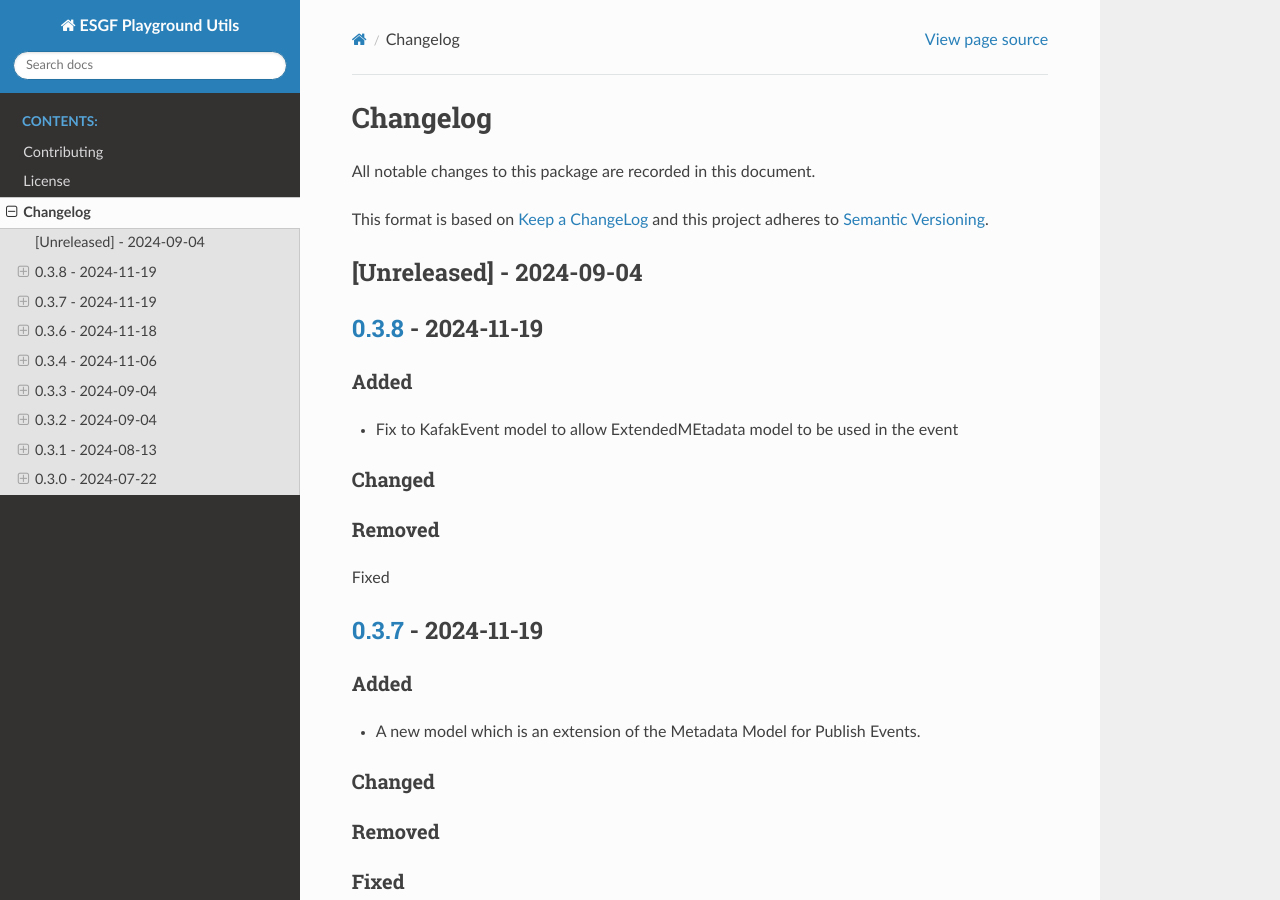
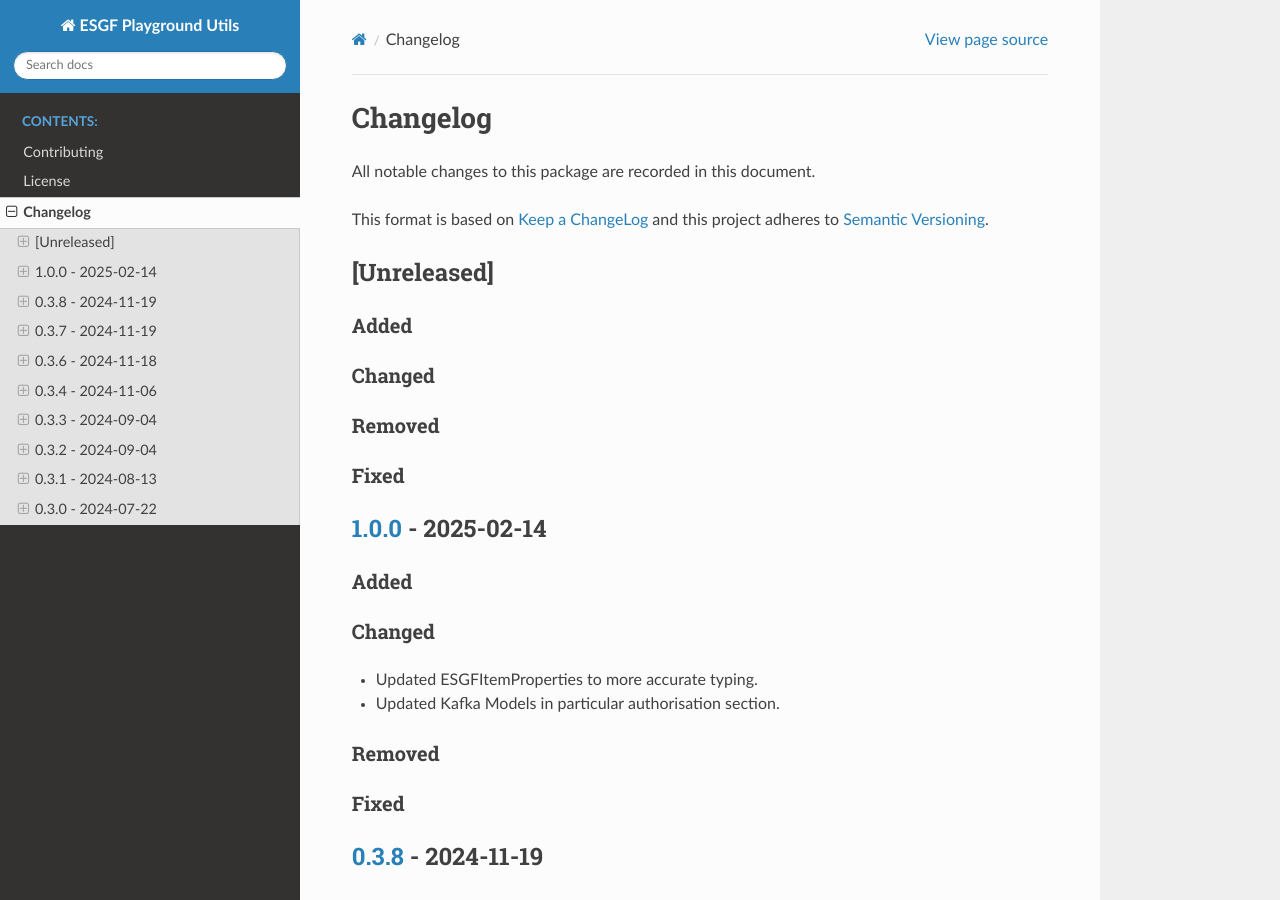
Before and after one commit to ESGF/esgf-playground-utils, a Sphinx documentation site: the page built from docs/changelog.rst, in a window 1280 px wide and 900 px high. Built offline with Sphinx 7.4.7 and the Read the Docs theme 3.1.0, drawn with Linux system fonts in a browser that asks for light colours; pages that are not in the unit, such as notebooks, are missing from menus.

Commit message:
update to version 1.0.0.

```diff
--- a/CHANGELOG.rst
+++ b/CHANGELOG.rst
@@ -6,8 +6,37 @@ All notable changes to this package are recorded in this document.
 This format is based on `Keep a ChangeLog <https://keepachangelog.com/>`_ and this project
 adheres to `Semantic Versioning <https://semver.org>`_.
 
-[Unreleased] - 2024-09-04
--------------------------
+[Unreleased]
+------------
+
+Added
+^^^^^
+
+Changed
+^^^^^^^
+
+Removed
+^^^^^^^
+
+Fixed
+^^^^^
+
+`1.0.0 <https://github.com/ESGF/esgf-playground-utils/releases/tag/1.0.0>`_  - 2025-02-14
+-----------------------------------------------------------------------------------------
+
+Added
+^^^^^
+
+Changed
+^^^^^^^
+- Updated ESGFItemProperties to more accurate typing.
+- Updated Kafka Models in particular authorisation section.
+
+Removed
+^^^^^^^
+
+Fixed
+^^^^^
 
 `0.3.8 <https://github.com/ESGF/esgf-playground-utils/releases/tag/0.3.8>`_  - 2024-11-19
 -----------------------------------------------------------------------------------------
@@ -23,6 +52,7 @@ Removed
 ^^^^^^^
 
 Fixed
+^^^^^
 
 `0.3.7 <https://github.com/ESGF/esgf-playground-utils/releases/tag/0.3.7>`_  - 2024-11-19
 -----------------------------------------------------------------------------------------
--- a/docs/conf.py
+++ b/docs/conf.py
@@ -13,7 +13,7 @@ sys.path.insert(0, os.path.abspath("../.."))
 project = "ESGF Playground Utils"
 copyright = "2024, David Poulter"
 author = "David Poulter"
-release = "0.3.4"
+release = "1.0.0"
 
 # -- General configuration ---------------------------------------------------
 # https://www.sphinx-doc.org/en/master/usage/configuration.html#general-configuration
--- a/pyproject.toml
+++ b/pyproject.toml
@@ -1,6 +1,6 @@
 [tool.poetry]
 name = "esgf-playground-utils"
-version = "0.4.1"
+version = "1.0.0"
 description = "Common library and models for the ESGF-Playground"
 readme = "README.rst"
 authors = [
```
